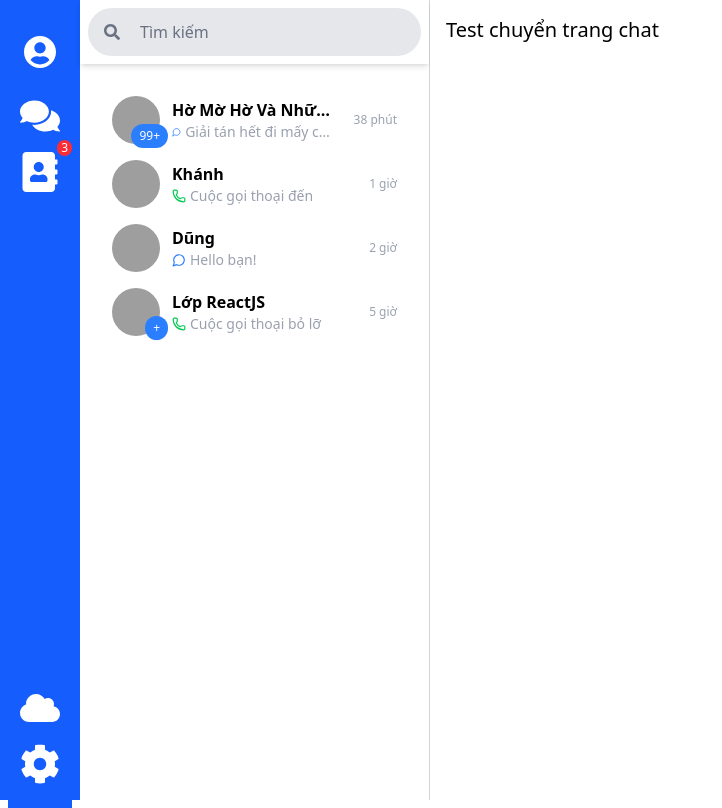
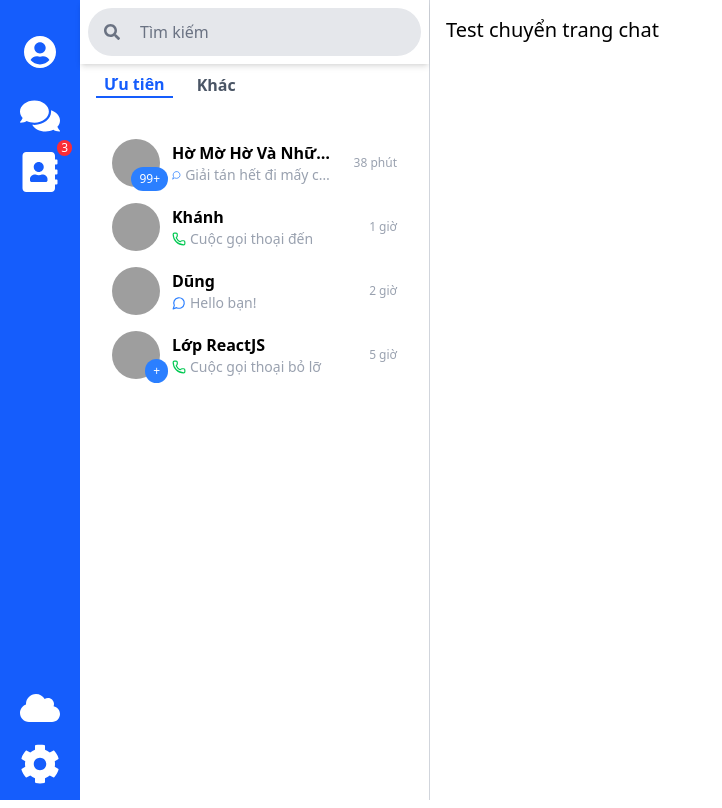
Before and after one commit to YanggYangg/TingTingChatApp_FE, a React (Vite) app in the folder tingting_web/: page /chat in a window 1280 px wide. Shown: the whole page, without its empty margins (0-722 px from the left). Built offline with nearby package versions, Linux system fonts and the light colour scheme; grey boxes are pictures that could not be loaded.

Commit message:
Finished merging search and message list components into the chat list layout

```diff
--- a/tingting_web/src/layouts/DefaultLayout/index.jsx
+++ b/tingting_web/src/layouts/DefaultLayout/index.jsx
@@ -15,7 +15,7 @@ function DefaultLayout({ children }) {
   const [activeTab, setActiveTab] = useState(location.pathname); // 'chat' or 'contact'
   return (
     <ChatProvider>
-      <div className="flex h-screen">
+      <div className="flex h-screen overflow-hidden">
         <div className="w-[80px] bg-blue-600 text-white flex-shrink-0">
           <Sidebar setActiveTab={setActiveTab} />
         </div>
--- a/tingting_web/src/layouts/components/chatlist/index.jsx
+++ b/tingting_web/src/layouts/components/chatlist/index.jsx
@@ -1,4 +1,4 @@
-import React from "react";
+import React,  {useState } from "react";
 import classNames from "classnames";
 import styles from "./chatlist.module.scss";
 import MessageList from "../../../components/MessageList";
@@ -7,10 +7,16 @@ import SearchCompo from "../../../components/searchComponent/SearchCompo";
 const cx = classNames.bind(styles);
 
 function ChatList({ activeTab }) {
+  const [selectedTab, setSelectedTab] = useState("priority");
+
   // Hàm xử lý khi click vào tin nhắn
   const handleMessageClick = (message) => {
     console.log("Chi tiết tin nhắn:", message);
   };
+
+  const handleTabClick = (tab) => {
+    setSelectedTab(tab);
+  }
 
   // Dữ liệu mẫu
   const sampleMessages = [
@@ -51,10 +57,36 @@ function ChatList({ activeTab }) {
 
   return (
     <div className="w-full h-screen bg-white border-r border-gray-300 flex flex-col">
-      {/* Thanh tìm kiếm (cố định) */}
       <div className="p-2 bg-white shadow-md">
         <SearchCompo />
       </div>
+
+      {activeTab === "/chat" && (
+      <div className="flex justify-start space-x-4 px-4 py-2 border-b">
+     <button
+            className={`font-semibold px-2 ${
+              selectedTab === "priority"
+                ? "text-blue-600 border-b-2 border-blue-600"
+                : "text-gray-600"
+            }`}
+            onClick={() => handleTabClick("priority")}
+          >
+            Ưu tiên
+          </button>
+          <button
+            className={`font-semibold px-2 ${
+              selectedTab === "others"
+                ? "text-blue-600 border-b-2 border-blue-600"
+                : "text-gray-600"
+            }`}
+            onClick={() => handleTabClick("others")}
+          >
+            Khác
+          </button>
+        </div>
+      )}
+
+
 
       {/* Danh sách chat hoặc liên hệ (cuộn được) */}
       <div className="flex-grow overflow-y-auto p-4 text-gray-700">
```
